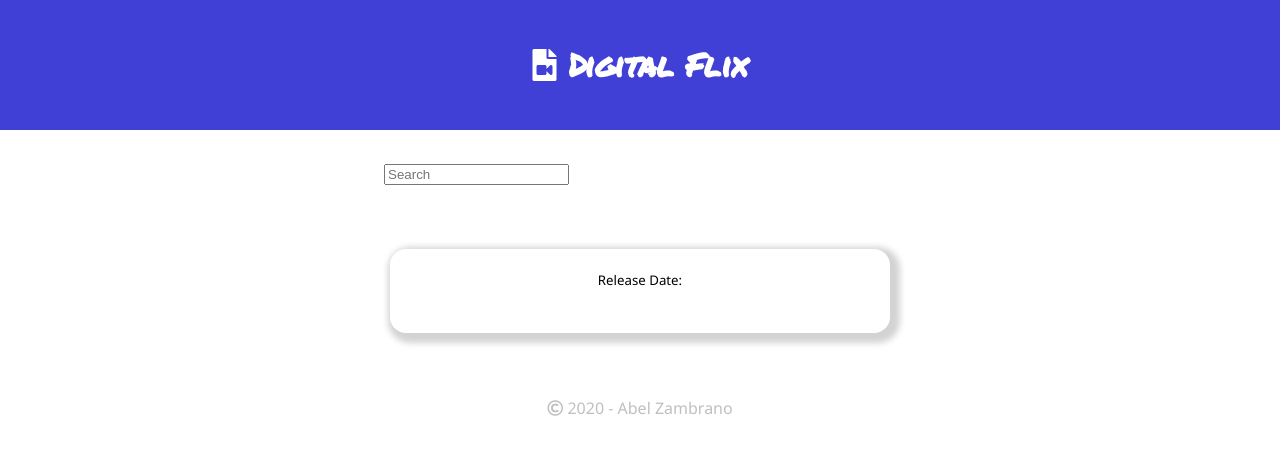
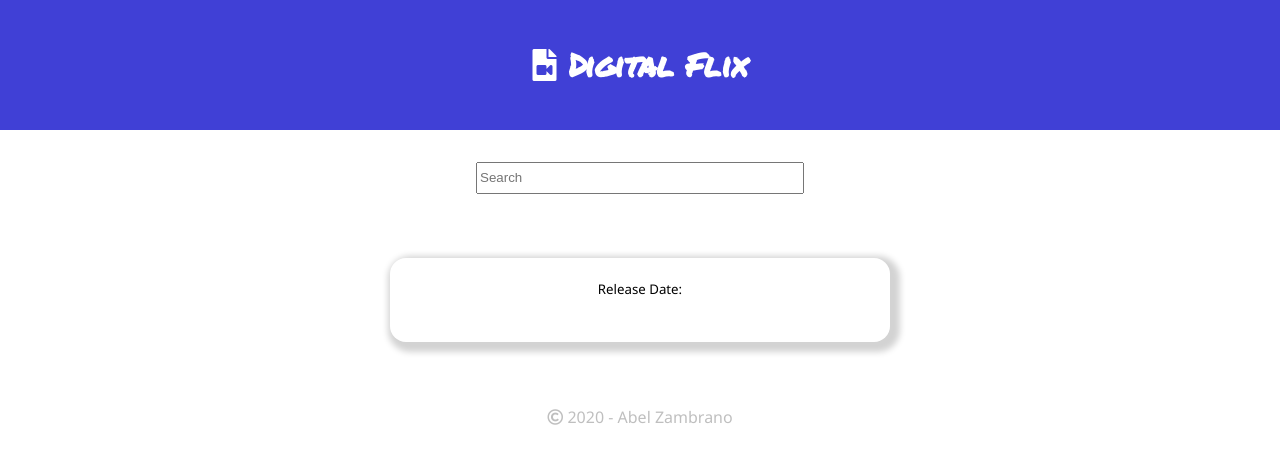
Before and after one commit to Abel-Zambrano/digital-flix, a React (Create React App) app: page / in a window 1280 px wide. Shown: the top 464 px of the page. Built offline with nearby package versions, Linux system fonts and the light colour scheme; no server answers.

Commit message:
update to form and style

```diff
--- a/public/style.css
+++ b/public/style.css
@@ -13,9 +13,14 @@ body {
     font-family: 'Permanent Marker', cursive;
 }
 
-.search-form {
-    margin-left: 24rem;
+.form-div {
+    text-align: center;
     margin-top: 2rem;
+}
+
+input {
+    width: 20rem;
+    height: 26px;
 }
 
 .container {
--- a/src/components/Form.jsx
+++ b/src/components/Form.jsx
@@ -2,9 +2,9 @@ import React from 'react';
 
 const Form = (props) => {
     return (
-        <div className="search-form">
+        <div className="form-div">
             <form action="">
-                <input onChange={props.search} type="text" placeholder="Search" />
+    <input onChange={props.search} type="text" placeholder="Search" />
             </form>
         </div>
     );
```
